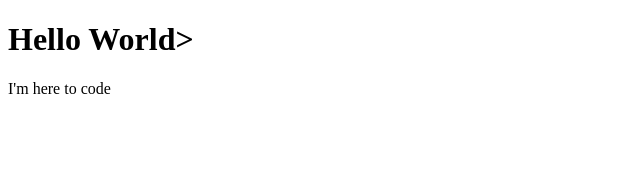
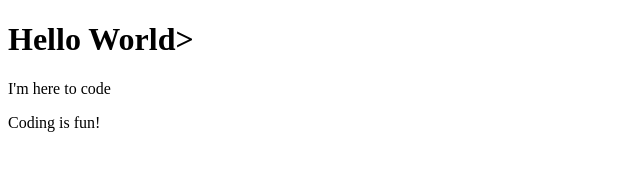
Before and after one commit to bpaksoy/galvanize, a plain HTML site: page index.html in a window 1280 px wide. Shown: the whole page, without its empty margins (0-640 px from the left). Drawn offline with Linux system fonts and the light colour scheme.

Commit message:
Add new pargraph

```diff
--- a/index.html
+++ b/index.html
@@ -3,5 +3,6 @@
   <body>
     <h1>Hello World></h1>
     <p>I'm here to code</p>
+    <p>Coding is fun!</p>
   </body>
 </html>
```
